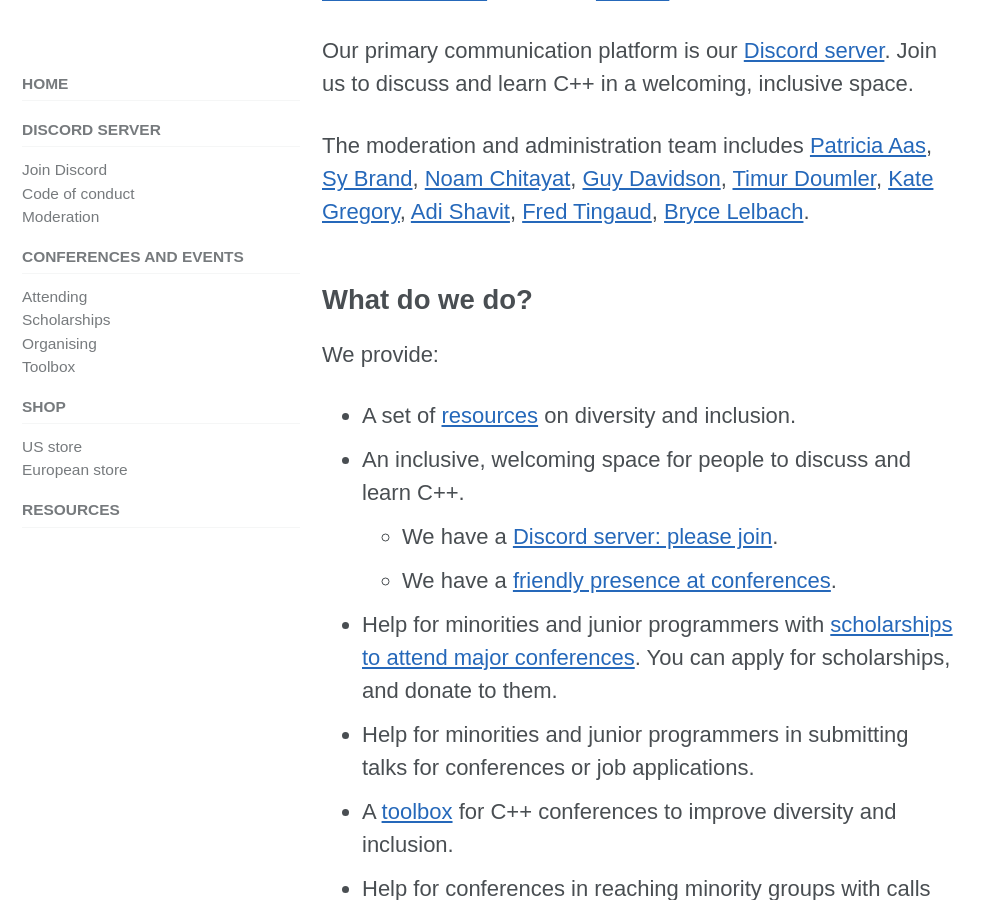
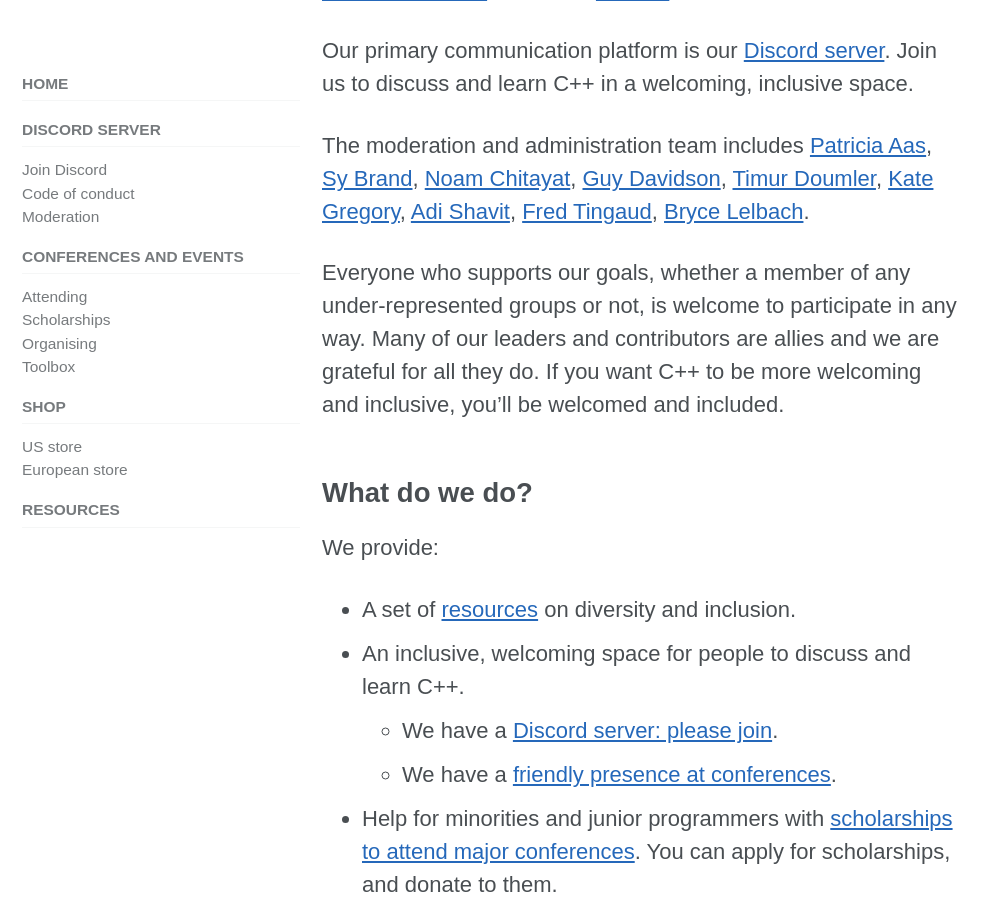
Before and after one commit to include-cpp/include-cpp.github.io, a Jekyll site: the page built from index.md, in a window 1280 px wide and 900 px high, scrolled down 824 px. Shown: the whole window, without its empty margins (0-997 px from the left). Built offline with Jekyll 4.4.1, drawn with Linux system fonts in a browser that asks for light colours; cached includes are drawn as plain includes; nearby versions of some CDN libraries.

Commit message:
Make it clear that allies are welcome!

```diff
--- a/index.md
+++ b/index.md
@@ -19,6 +19,8 @@ We believe that a community is only as good as how it treats its most vulnerable
 Our primary communication platform is our [Discord server](https://discord.gg/ZPErMGW). Join us to discuss and learn C++ in a welcoming, inclusive space.
 
 The moderation and administration team includes [Patricia Aas](https://twitter.com/pati_gallardo), [Sy Brand](https://twitter.com/TartanLlama), [Noam Chitayat](https://twitter.com/_Noam), [Guy Davidson](https://twitter.com/hatcat01), [Timur Doumler](https://twitter.com/timur_audio), [Kate Gregory](https://twitter.com/gregcons), [Adi Shavit](https://twitter.com/AdiShavit), [Fred Tingaud](https://twitter.com/FredTingaudDev), [Bryce Lelbach](https://twitter.com/blelbach).
+
+Everyone who supports our goals, whether a member of any under-represented groups or not, is welcome to participate in any way. Many of our leaders and contributors are allies and we are grateful for all they do. If you want C++ to be more welcoming and inclusive, you'll be welcomed and included.
 
 ## What do we do?
 
```
